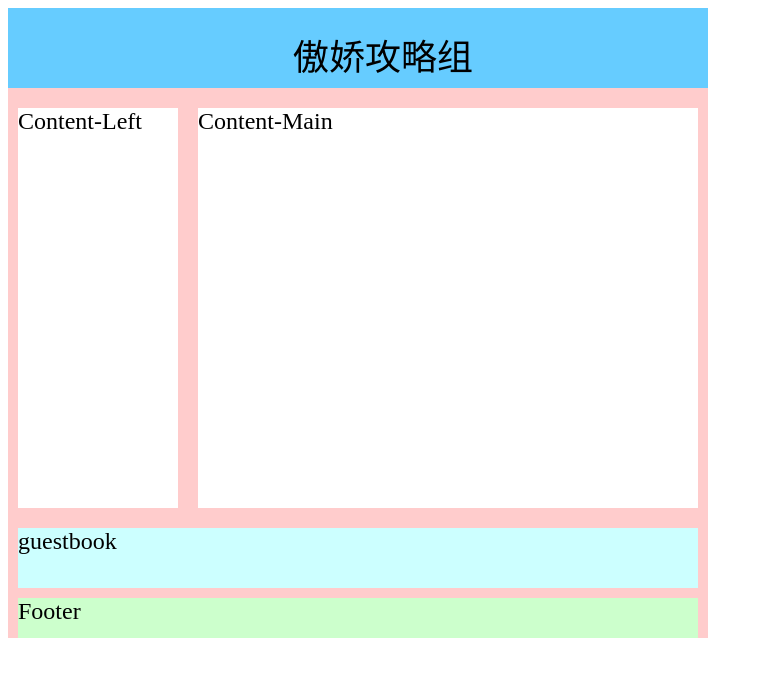
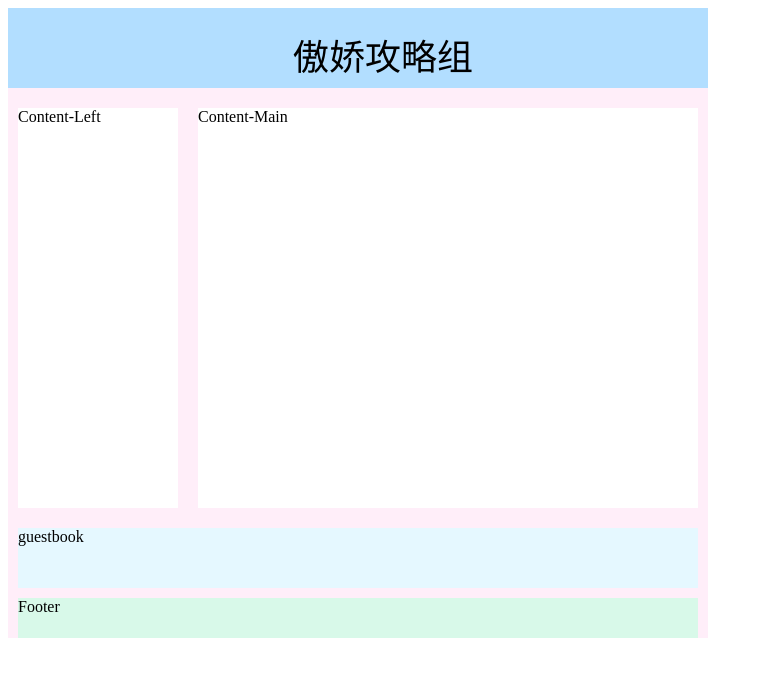
Before and after one commit to halcyonjade/index, a plain HTML site: page index.html in a window 1280 px wide. Shown: the whole page, without its empty margins (0-763 px from the left). Drawn offline with Linux system fonts and the light colour scheme.

Commit message:
Update index.html

```diff
--- a/index.html
+++ b/index.html
@@ -8,14 +8,12 @@
 <style type="text/css">
 #Container {
 	width: 700px;
-	background-color: #FFCCCC;
-	font-family: "宋体";
-	font-size: 1.5em;
+	background-color: #FFEEF9;
 }
 #Header {
 	height: 80px;
 	font-size: 36px;
-	background-color: #66CCFF;
+	background-color: #B2DEFF;
 	text-align: center;
 }
 #logo {/*这里设置了padding属性介绍一下padding的用法,padding将设置文本与边框的距离。*/
@@ -45,12 +43,12 @@
 /*注：Content-Left和Content-Main元素是Content元素的子元素，两个元素使用了float:left;设置成两列，这个两个元素的宽度和这个两个元素设置的padding、margin的和一定不能大于父层Content元素的宽度，否则设置列将失败*/
 #guestbook {
 	height: 60px;
-	background-color: #CCFFFF;
+	background-color: #E5F8FF;
 	margin: 10px;/*设置元素跟其他元素的距离为10像素*/
 }
 #Footer {
 	height: 40px;
-	background-color: #CCFFCC;
+	background-color: #D8F9E9;
 	margin: 10px;/*设置元素跟其他元素的距离为10像素*/
 }
 .Clear {
```
